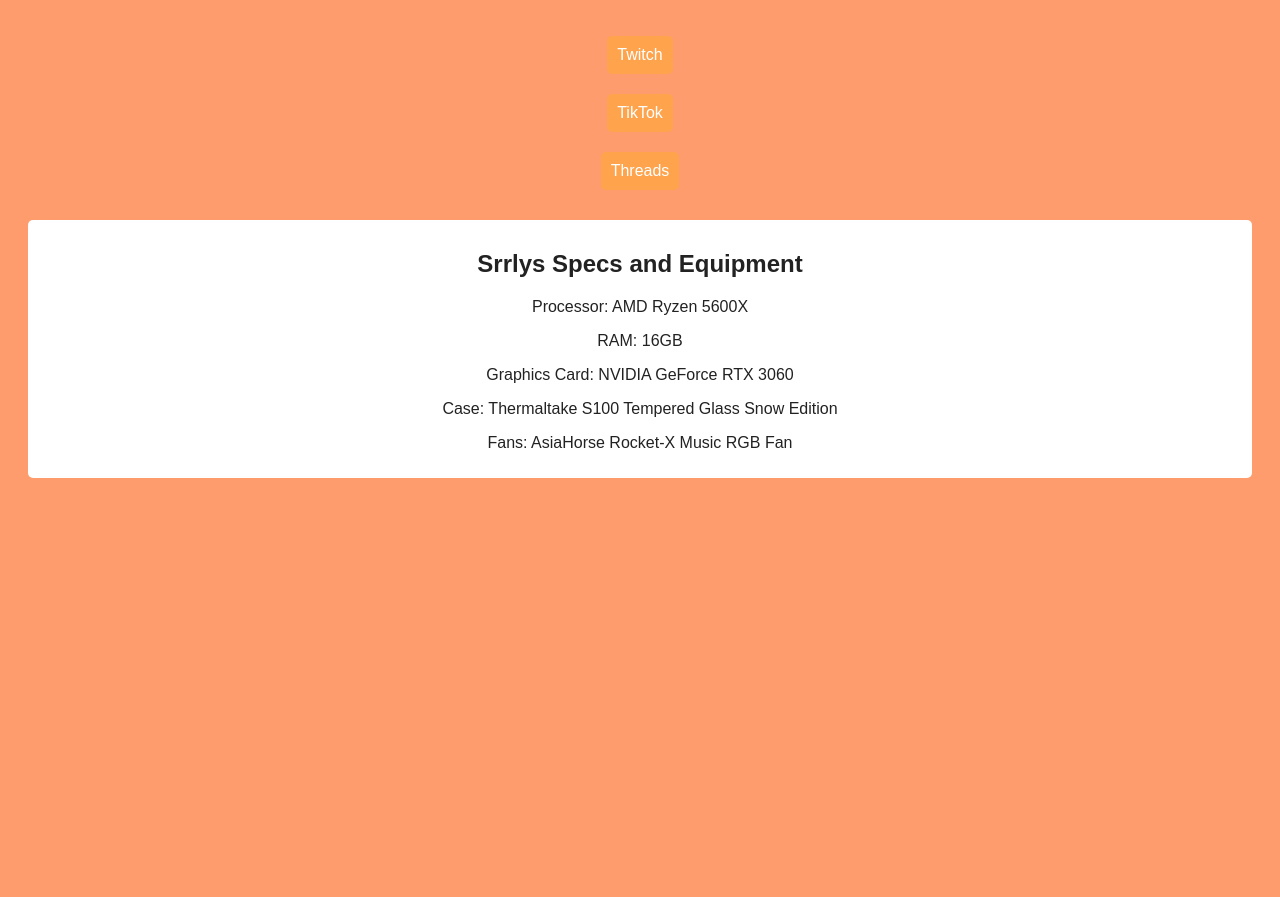
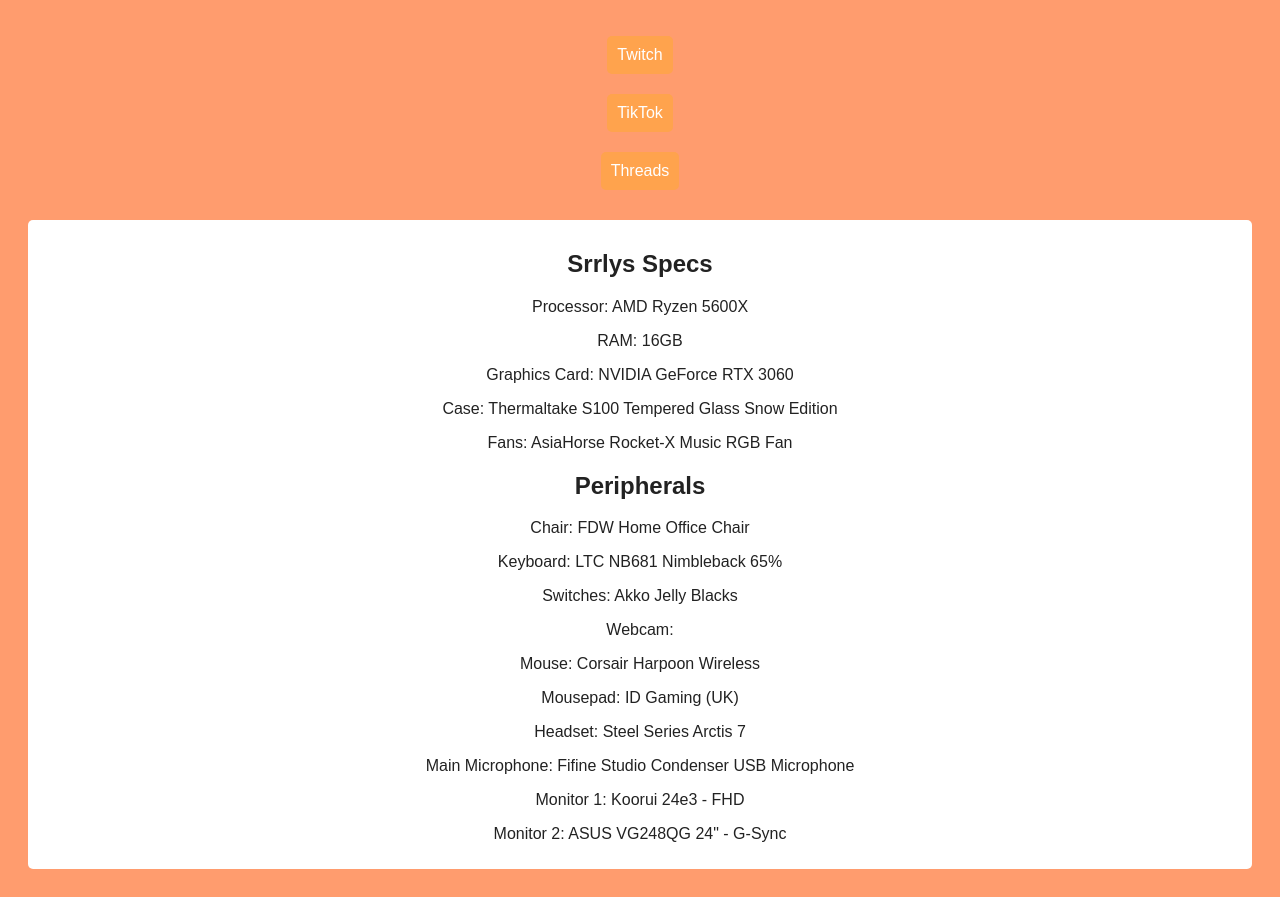
Before and after one commit to WhitneyL808/linktree-ChatGPT, a plain HTML site: page index.html in a window 1280 px wide. Shown: the part 176-1073 px from the top of the page. Before the commit the page ends 800 px from the top, so only its background shows below. Drawn offline with Linux system fonts and the light colour scheme.

Commit message:
adding more info to HTML

```diff
--- a/index.html
+++ b/index.html
@@ -24,13 +24,27 @@
 
     <div class="computer-details">
 
-        <h2>Srrlys Specs and Equipment</h2>
+        <h2>Srrlys Specs</h2>
         <p>Processor: AMD Ryzen 5600X </p>
         <p>RAM: 16GB</p>
         <p>Graphics Card: NVIDIA GeForce RTX 3060</p>
         <p>Case: Thermaltake S100 Tempered Glass Snow Edition</p>
         <p>Fans: AsiaHorse Rocket-X Music RGB Fan</p>
 
+        <h2>Peripherals</h2>
+        <p>Chair: FDW Home Office Chair</p>
+        <p>Keyboard: LTC NB681 Nimbleback 65%</p>
+        <p>Switches: Akko Jelly Blacks</p>
+        <p>Webcam: </p>
+        <p>Mouse: Corsair Harpoon Wireless</p>
+        <p>Mousepad: ID Gaming (UK)</p>
+        <p>Headset: Steel Series Arctis 7 </p>
+        <p>Main Microphone: Fifine Studio Condenser USB Microphone</p>
+        <p>Monitor 1: Koorui 24e3 - FHD</p>
+        <p>Monitor 2: ASUS VG248QG 24" - G-Sync </p>
+
+
+
     </div>
 
 </body>
```
